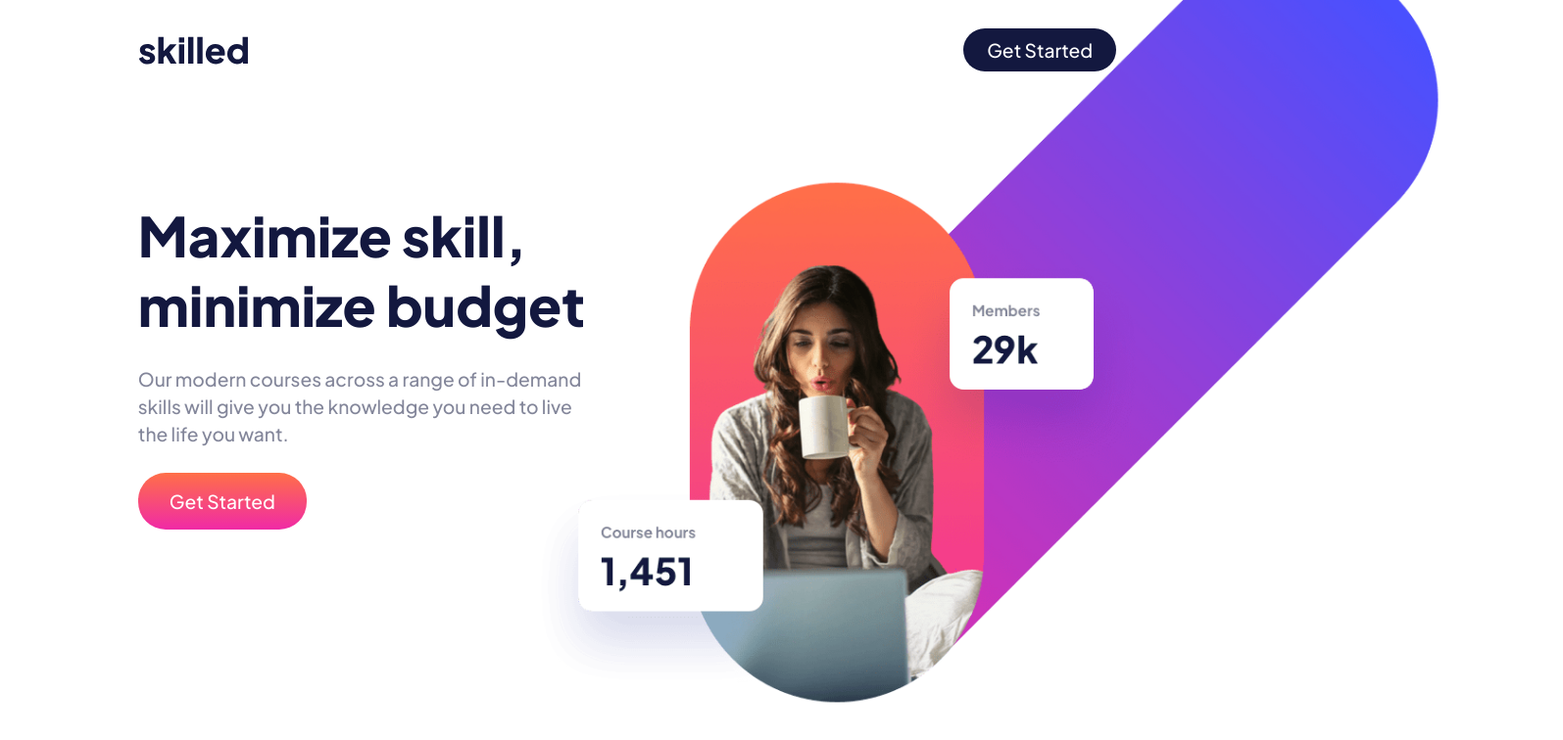
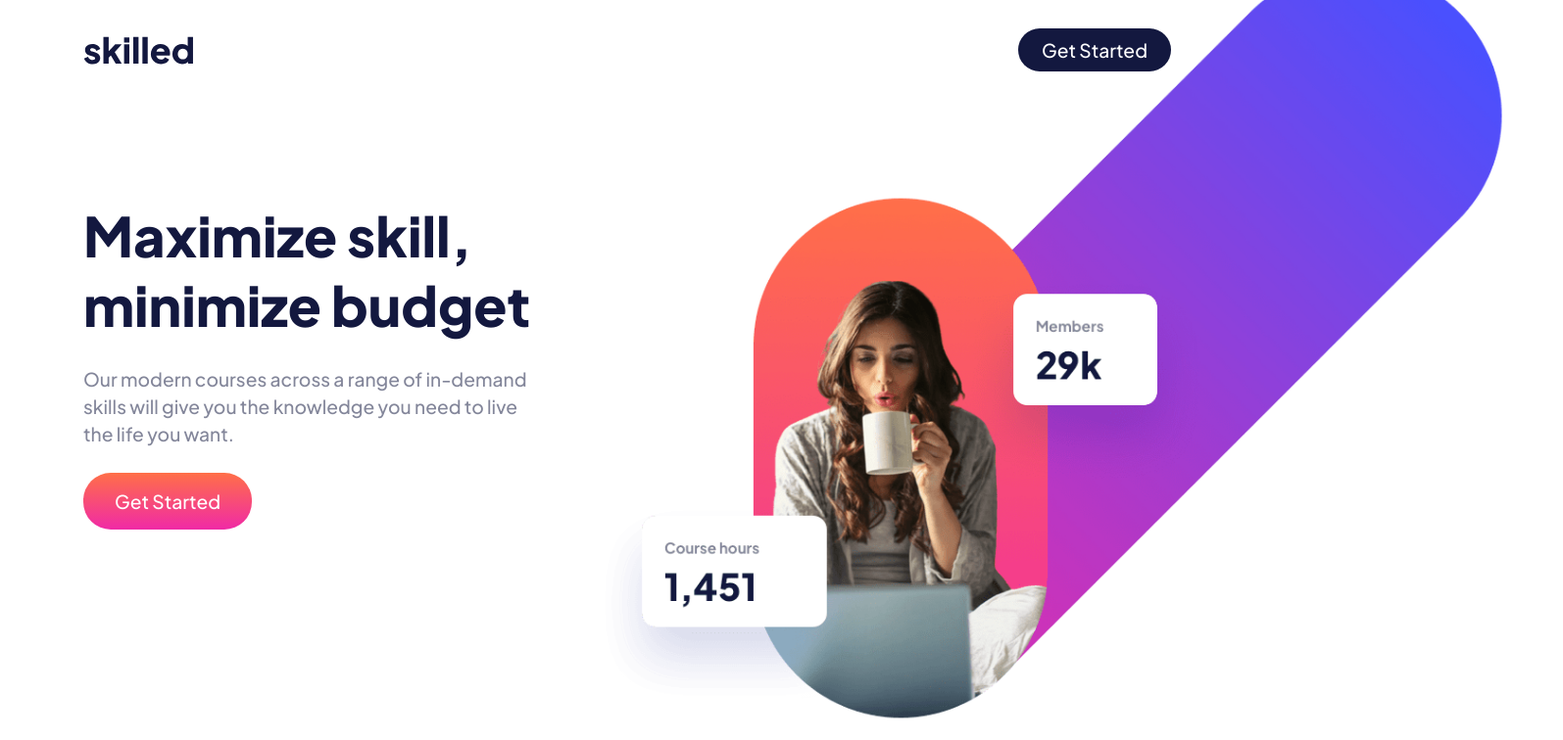
Before and after one commit to bgom/frontend-mentor-solutions, a plain HTML site: page skilled-elearning-landing-page/skilled-elearning-landing-page/starter-code/index.html in a window 1280 px wide. Shown: the top 756 px of the page at 98% size, 1595 px wide, since content can reach past the window. Drawn offline with Linux system fonts and the light colour scheme.

Commit message:
improvements

```diff
--- a/skilled-elearning-landing-page/skilled-elearning-landing-page/starter-code/style.css
+++ b/skilled-elearning-landing-page/skilled-elearning-landing-page/starter-code/style.css
@@ -86,7 +86,7 @@ footer {
     display: flex;
     align-items: center;
     justify-content: space-between;
-    margin: 16px;
+    margin: 16px
 }
 
 .summary-section {
@@ -243,10 +243,14 @@ button {
 
 /* Desktop */
 
-@media screen and (min-width: 1200px) {
+@media screen and (min-width: 1000px) {
+    .summary-section img {
+        position: absolute;
+        top: -300px;
+        right: -400px;
+        width: 991px;
+    }
     .header-footer-content, .courses-section-content {
-        margin-left: 165px;
-        margin-right: 165px;
         margin-top: 29px;
         position: relative;
     }
@@ -284,7 +288,8 @@ button {
     }
 
     .summary-section-content {
-        margin-left: 165px;
+        position: relative;
+        align-items: flex-start;
     }
 
     .summary-section {
@@ -300,11 +305,7 @@ button {
         flex: 1 1 28%;
     }
 
-    .summary-section img {
-        position: absolute;
-        top: -300px;
-        width: 991px;
-    }
+
 
     .courses-section-content {
         margin-bottom: 140px;
@@ -318,8 +319,13 @@ button {
         height: auto;
     }
 
+    header, footer, .courses-section, .summary-section {
+        display: flex;
+        align-items: center;
+        justify-content: center;
+    }
+
     .header-footer-content, .courses-section-content, .summary-section-content {
-        margin-left: 11vw;
-        margin-right: 11vw;
+        width: 1110px;
     }
 }
```
